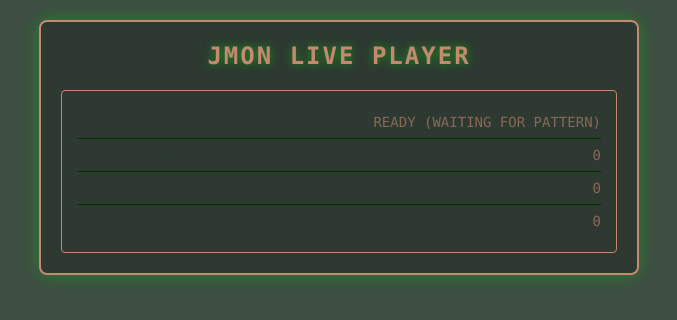
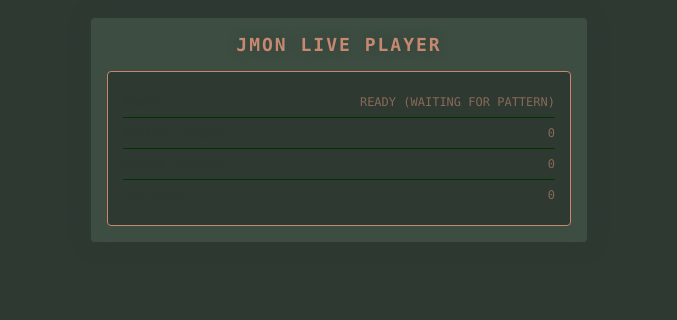
Before and after one commit to jmonlabs/live, a plain HTML site: page index.html in a window 1280 px wide. Shown: the whole page, without its empty margins (301-978 px from the left). Drawn offline with nearby package versions, Linux system fonts and the light colour scheme.

Commit message:
Update styles for body and container elements

```diff
--- a/style.css
+++ b/style.css
@@ -10,28 +10,28 @@
 
 body {
     font-family: 'Monaco', 'Courier New', monospace;
-    background: #3d4d42;
-    color: #c58971;
-    padding: 20px;
-    font-size: 14px;
+    background: #2d3931;
+    color: #c5b2ab;
+    padding: 16px;
+    font-size: 12px;
 }
 
 .container {
-    max-width: 600px;
+    max-width: 500px;
     margin: 0 auto;
-    background: #2d3931;
-    border: 2px solid #c58971;
-    border-radius: 8px;
-    padding: 20px;
-    box-shadow: 0 0 20px rgba(0, 255, 0, 0.3);
+    background: #3d4d42;
+    border: 2px solid #2d3931;
+    border-radius: 6px;
+    padding: 16px;
+    box-shadow: 0 0 20px rgba(45, 57, 49, 0.3);
 }
 
 h1 {
-    font-size: 24px;
+    font-size: 18px;
     text-align: center;
-    margin-bottom: 20px;
+    margin-bottom: 16px;
     color: #c58971;
-    text-shadow: 0 0 10px rgba(0, 255, 0, 0.5);
+    text-shadow: 0 0 10px rgba(45, 57, 49, 0.5);
     letter-spacing: 2px;
 }
 
```
